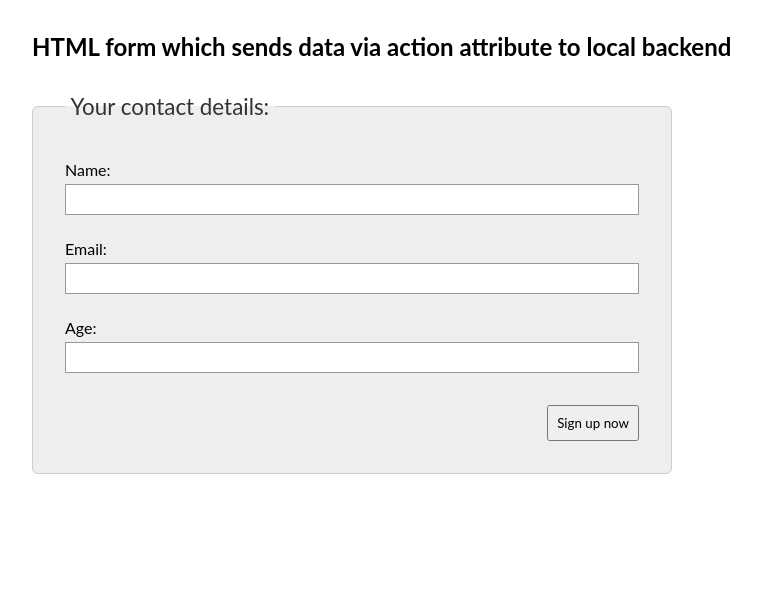
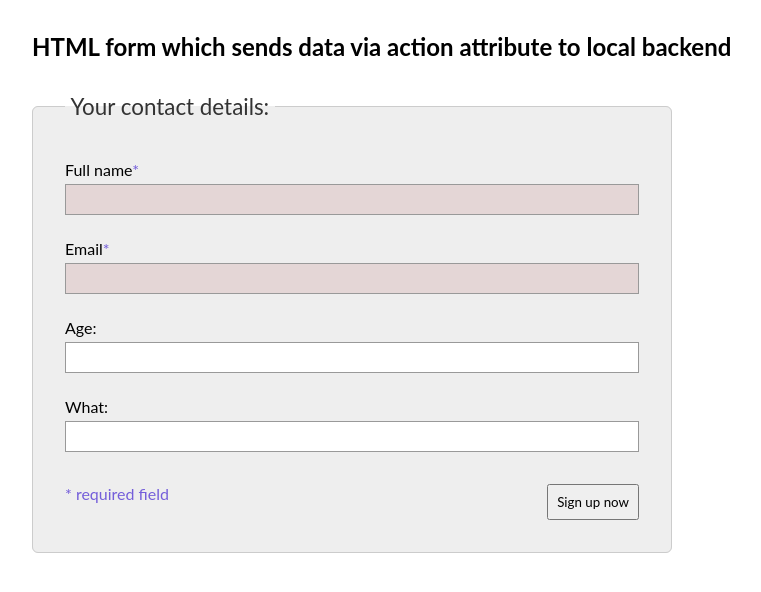
Before and after one commit to edwardtanguay/et001-contact-form, a plain HTML site: page index.html in a window 1280 px wide. Shown: the whole page, without its empty margins (0-761 px from the left). Drawn offline with Linux system fonts and the light colour scheme.

Commit message:
four fields

```diff
--- a/css/main.css
+++ b/css/main.css
@@ -1,3 +1,7 @@
+:root {
+	--note-color: rgb(116, 94, 218);
+}
+
 * {
 	margin: 0;
 	padding: 0;
@@ -38,13 +42,27 @@ input {
 	width: 100%;
 }
 
+input:invalid {
+	color: darkred;
+	background-color: rgb(139, 0, 0, 0.1);
+}
+
 .row {
 	margin-bottom: 1rem;
 }
 
 .buttonRow {
 	margin-top: 2rem;
-	text-align: right;
+	display: flex;
+	justify-content: space-between;
+}
+
+.note {
+	color: var(--note-color);
+}
+
+.noteExplanation {
+	color: var(--note-color);
 }
 
 button {
@@ -57,6 +75,7 @@ button {
 		font-size: 1.3rem;
 		text-align: center;
 	}
+
 	legend {
 		font-size: 1.2em;
 	}
@@ -67,9 +86,11 @@ button {
 	h1 {
 		font-size: 1.5rem;
 	}
+
 	legend {
 		font-size: 1.4em;
 	}
+
 	fieldset {
 		max-width: 40rem;
 	}
--- a/index.html
+++ b/index.html
@@ -14,22 +14,24 @@
 
 <body>
 	<h1>HTML form which sends data via action attribute to local backend</h1>
-	<form action="https://formspree.io/f/moqpoqkk"
+	<form action="https://formspreennn.io/f/moqpoqkk"
 		  method="post">
 
 		<fieldset>
 			<legend>Your contact details:</legend>
 
 			<div class="row">
-				<label for="fullName">Name:</label>
+				<label for="fullName">Full name<span class="note">*</span></label>
 				<input type="text"
+					   required
 					   name="fullName"
 					   id="fullName">
 			</div>
 
 			<div class="row">
-				<label for="email">Email:</label>
+				<label for="email">Email<span class="note">*</span></label>
 				<input type="email"
+					   required
 					   name="email"
 					   id="email">
 			</div>
@@ -41,11 +43,19 @@
 					   id="age">
 			</div>
 
+			<div class="row">
+				<label for="age">What:</label>
+				<input type="number"
+					   name="age"
+					   id="age">
+			</div>
+
 			<script>
 				document.write(`<input type="hidden" name="originUrl" value="${window.location.href}">`);
 			</script>
 
 			<div class="buttonRow">
+				<div class="note">* required field</div>
 				<button>Sign up now</button>
 			</div>
 		</fieldset>
```
